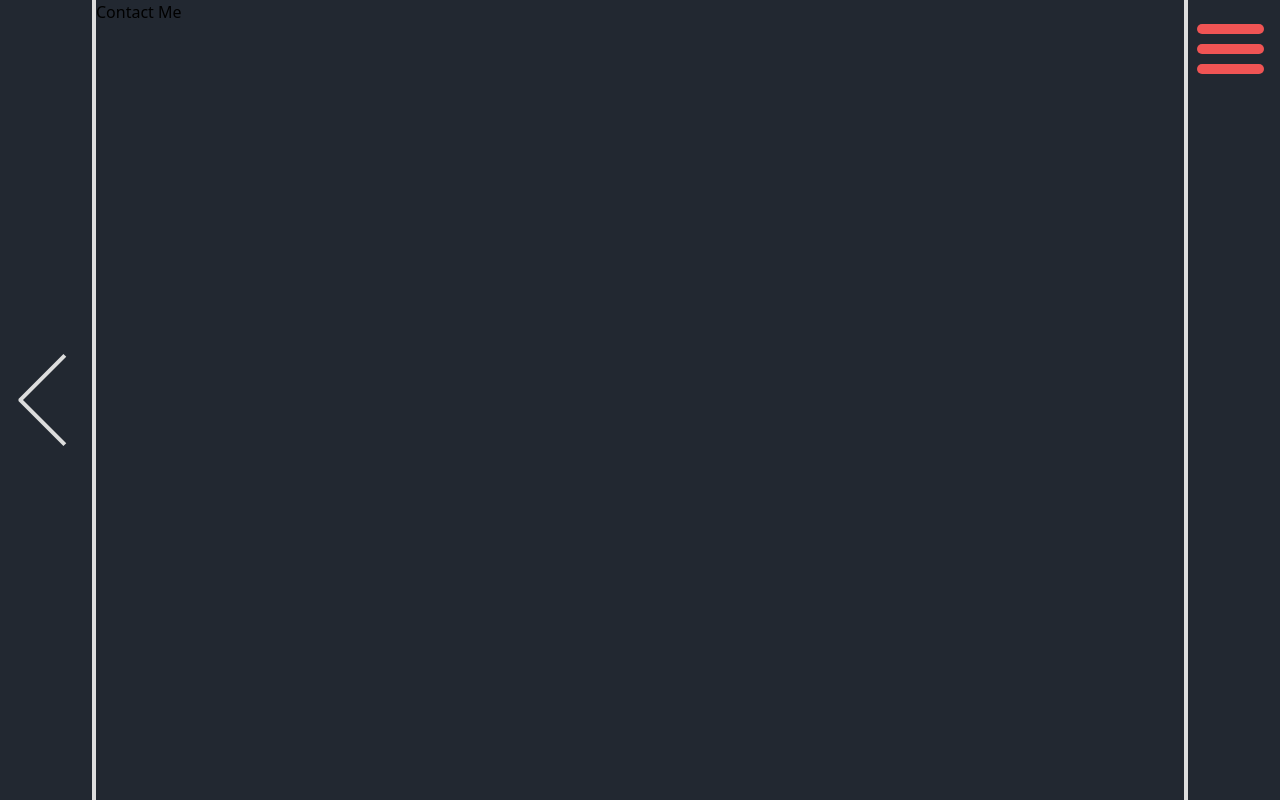
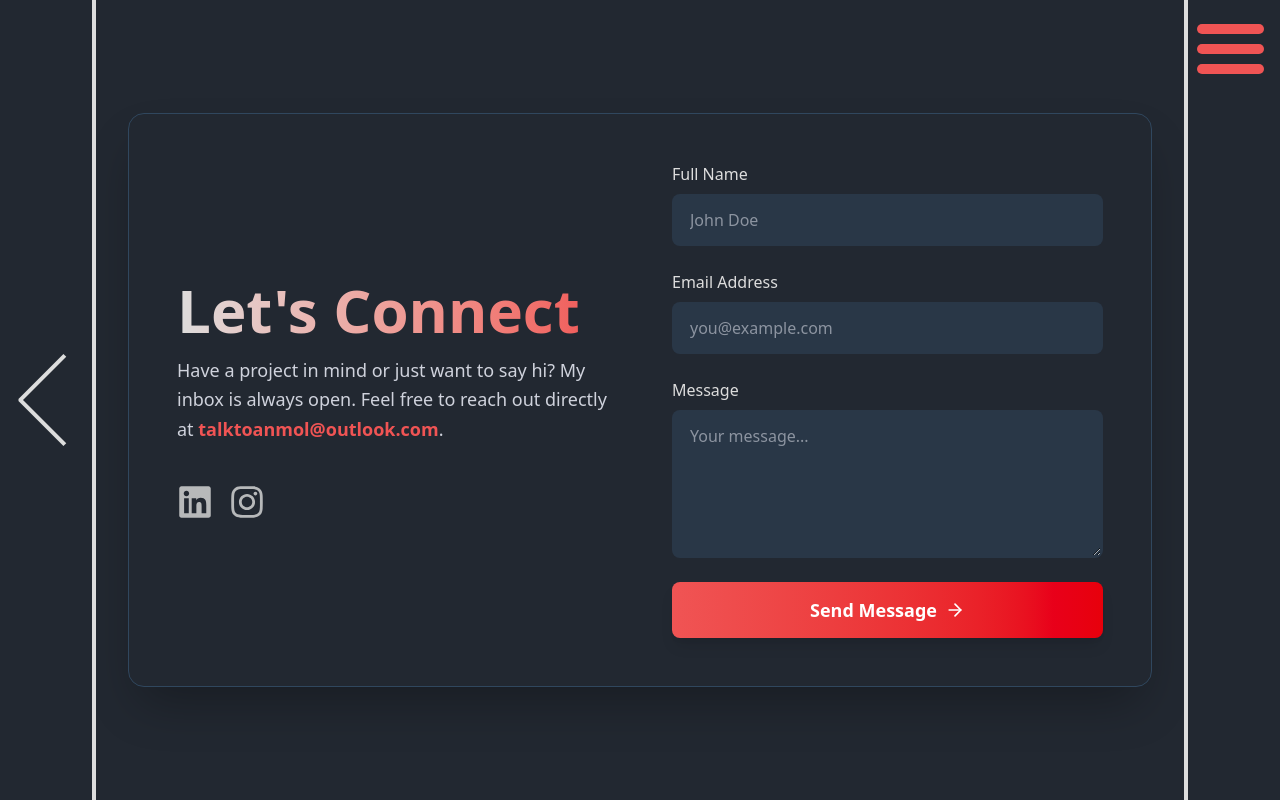
Before and after one commit to anmoljhamb/portfolio, a Next.js app in the folder new_version/: page /contact-me in a window 1280 px wide. Built offline with nearby package versions, Linux system fonts and the light colour scheme.

Commit message:
ContactPage added

```diff
--- /dev/null
+++ b/new_version/app/(pages)/contact-me/ContactPage.tsx
@@ -0,0 +1,155 @@
+"use client";
+
+import { INSTAGRAM_URL, LINKEDIN_URL } from "@/app/data/socials";
+import { motion } from "framer-motion";
+import { FaInstagram, FaLinkedin } from "react-icons/fa";
+import { FiArrowRight } from "react-icons/fi";
+
+const socials = [
+  {
+    name: "LinkedIn",
+    link: LINKEDIN_URL,
+    icon: <FaLinkedin />,
+    color: "hover:text-[#0A66C2]",
+  },
+  {
+    name: "Instagram",
+    link: INSTAGRAM_URL,
+    icon: <FaInstagram />,
+    color: "hover:text-[#E1306C]",
+  },
+];
+
+const containerVariants = {
+  hidden: { opacity: 0 },
+  visible: {
+    opacity: 1,
+    transition: {
+      staggerChildren: 0.2,
+      delayChildren: 0.3,
+    },
+  },
+};
+
+const itemVariants = {
+  hidden: { y: 20, opacity: 0 },
+  visible: { y: 0, opacity: 1, transition: { duration: 0.5 } },
+};
+
+const ContactPage = () => {
+  return (
+    <div className="flex min-h-screen w-full items-center justify-center bg-dark p-4 font-sans text-text-body">
+      <motion.div
+        className="grid w-full max-w-5xl grid-cols-1 gap-8 rounded-2xl border border-steel bg-dark p-8 shadow-2xl shadow-black/30 md:grid-cols-2 md:gap-16 md:p-12"
+        variants={containerVariants}
+        initial="hidden"
+        animate="visible"
+      >
+        <motion.div
+          className="flex flex-col justify-center"
+          variants={itemVariants}
+        >
+          <h1 className="bg-gradient-to-r from-light to-accent bg-clip-text text-5xl font-bold text-transparent md:text-6xl">
+            Let's Connect
+          </h1>
+          <p className="mt-4 text-lg leading-relaxed">
+            Have a project in mind or just want to say hi? My inbox is always
+            open. Feel free to reach out directly at{" "}
+            <a
+              href="mailto:talktoanmol@outlook.com"
+              className="font-semibold text-accent transition-all duration-300 hover:text-light hover:underline"
+            >
+              talktoanmol@outlook.com
+            </a>
+            .
+          </p>
+          <div className="mt-10 flex space-x-4">
+            {socials.map((social) => (
+              <motion.a
+                key={social.name}
+                href={social.link}
+                target="_blank"
+                rel="noopener noreferrer"
+                whileHover={{ scale: 1.1, y: -5 }}
+                transition={{ type: "spring", stiffness: 300 }}
+                className={`text-4xl text-light/80 transition-colors duration-300 ${social.color}`}
+              >
+                {social.icon}
+              </motion.a>
+            ))}
+          </div>
+        </motion.div>
+
+        <motion.form
+          variants={itemVariants}
+          action="https://formspree.io/f/mnnzzzrb"
+          method="POST"
+          className="space-y-6"
+        >
+          <div>
+            <label htmlFor="name" className="mb-2 block font-medium text-light">
+              Full Name
+            </label>
+            <input
+              type="text"
+              id="name"
+              name="name"
+              required
+              className="block w-full rounded-lg border-2 border-transparent bg-steel/50 px-4 py-3 text-light transition-all duration-300 placeholder:text-text-body/60 focus:border-accent focus:bg-steel/70 focus:outline-none focus:ring-0"
+              placeholder="John Doe"
+            />
+          </div>
+
+          <div>
+            <label
+              htmlFor="email"
+              className="mb-2 block font-medium text-light"
+            >
+              Email Address
+            </label>
+            <input
+              type="email"
+              id="email"
+              name="email"
+              required
+              className="block w-full rounded-lg border-2 border-transparent bg-steel/50 px-4 py-3 text-light transition-all duration-300 placeholder:text-text-body/60 focus:border-accent focus:bg-steel/70 focus:outline-none focus:ring-0"
+              placeholder="you@example.com"
+            />
+          </div>
+
+          <div>
+            <label
+              htmlFor="message"
+              className="mb-2 block font-medium text-light"
+            >
+              Message
+            </label>
+            <textarea
+              id="message"
+              name="message"
+              rows={5}
+              required
+              className="block w-full rounded-lg border-2 border-transparent bg-steel/50 px-4 py-3 text-light transition-all duration-300 placeholder:text-text-body/60 focus:border-accent focus:bg-steel/70 focus:outline-none focus:ring-0"
+              placeholder="Your message..."
+            ></textarea>
+          </div>
+
+          <motion.button
+            whileHover={{
+              scale: 1.05,
+              boxShadow: "0px 0px 20px rgba(240, 84, 84, 0.5)",
+            }}
+            whileTap={{ scale: 0.95 }}
+            transition={{ type: "spring", stiffness: 400, damping: 17 }}
+            type="submit"
+            className="flex w-full items-center justify-center gap-2 rounded-lg bg-gradient-to-r from-accent to-red-600 px-6 py-3.5 text-lg font-bold text-white shadow-lg"
+          >
+            Send Message <FiArrowRight className="text-xl" />
+          </motion.button>
+        </motion.form>
+      </motion.div>
+    </div>
+  );
+};
+
+export default ContactPage;
--- a/new_version/app/(pages)/contact-me/page.tsx
+++ b/new_version/app/(pages)/contact-me/page.tsx
@@ -1,10 +1,11 @@
 import { PAGE_LOADING_TIMER } from "@/app/constants";
 import { delay } from "@/app/utils/misc";
+import ContactPage from "./ContactPage";
 
 const Page = async () => {
   await delay(PAGE_LOADING_TIMER);
 
-  return <div>Contact Me</div>;
+  return <ContactPage />;
 };
 
 export default Page;
--- a/new_version/app/globals.css
+++ b/new_version/app/globals.css
@@ -62,6 +62,7 @@
   --color-accent: #f05454;
   --color-light: #dddddd;
   --color-text: #cfd2dc;
+  --color-text-body: #cfd2dc;
 }
 
 .arrow {
```
